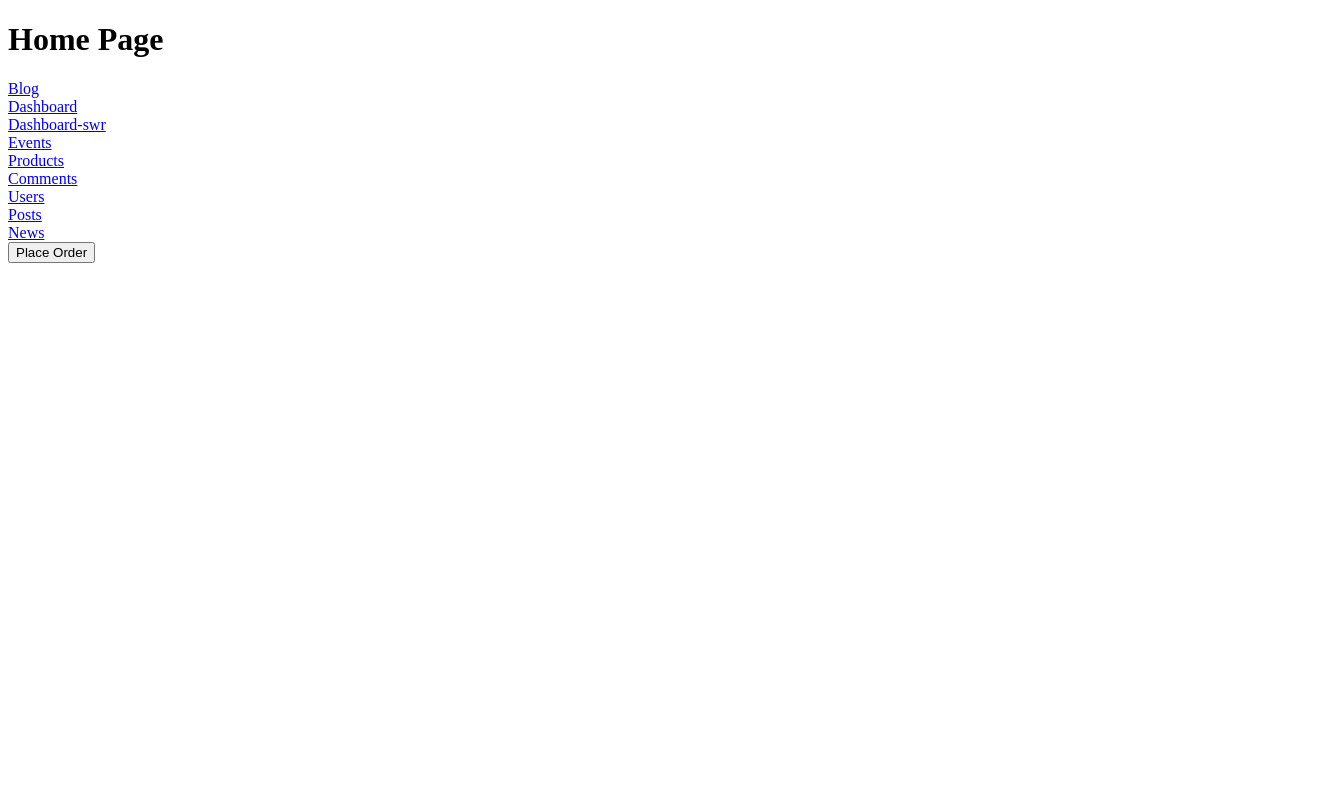
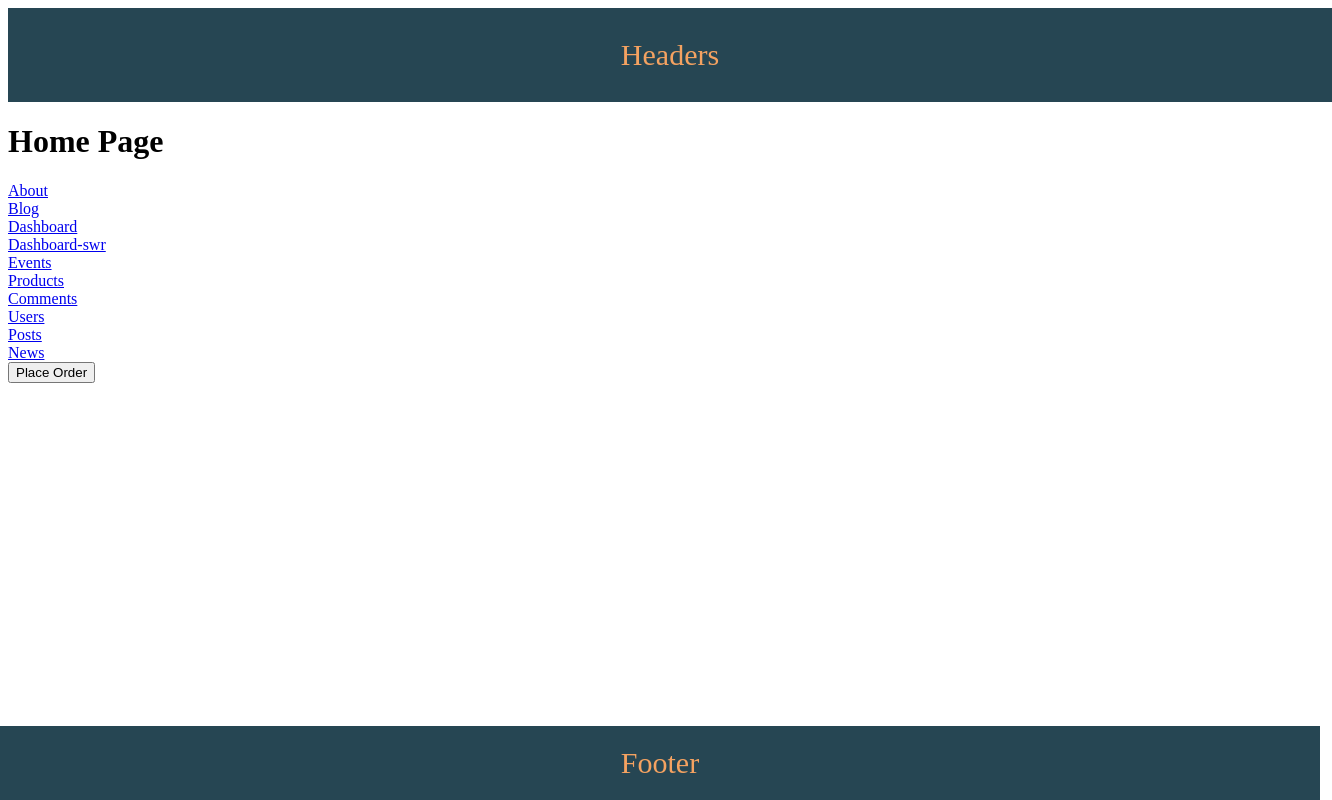
Before and after one commit to NajibBelhadj/nextJS, a Next.js app: page / in a window 1280 px wide. Shown: the whole page, 1332 px wide, since content can reach past the window. Built offline with nearby package versions, Linux system fonts and the light colour scheme.

Commit message:
App Layout

```diff
--- /dev/null
+++ b/components/Footer.js
@@ -0,0 +1,7 @@
+
+
+export default function Footer() {
+    return (
+        <div className="layout-footer">Footer</div>
+    )
+}
--- /dev/null
+++ b/components/Headers.js
@@ -0,0 +1,6 @@
+
+export default function Headers() {
+    return (
+        <div className='layout-header'>Headers</div>
+    )
+}
--- a/pages/_app.js
+++ b/pages/_app.js
@@ -1,5 +1,17 @@
-
+import Footer from "@/components/Footer";
+import Headers from "@/components/Headers";
+import '../styles/layout.css'
 
 export default function App({ Component, pageProps }) {
-  return <Component {...pageProps} />
+  if (Component.getLayout) {
+    return Component.getLayout(<Component {...pageProps} />)
+  }
+
+  return (
+    <>
+      <Headers />
+      <Component {...pageProps} />
+      <Footer />
+    </>
+  )
 }
--- a/pages/index.js
+++ b/pages/index.js
@@ -12,6 +12,9 @@ export default function Home() {
     return (
         <div>
             <h1>Home Page</h1>
+            <div>
+                <Link href="/about">About</Link>
+            </div>
             <div>
                 <Link href="/blog">Blog</Link>
             </div>
--- a/pages/users.js
+++ b/pages/users.js
@@ -1,4 +1,4 @@
-import User from "@/components/user";
+import User from "@/components/User";
 
 export default function UserList({ users }) {
     return (
--- /dev/null
+++ b/styles/layout.css
@@ -0,0 +1,25 @@
+.layout-header {
+  background-color: #264653;
+  color: #f4a261;
+  font-size: 30px;
+  text-align: center;
+  padding: 30px;
+  width: 100%;
+}
+.layout-footer {
+  background-color: #264653;
+  color: #f4a261;
+  font-size: 30px;
+  text-align: center;
+  padding: 20px;
+  position: fixed;
+  bottom: 0;
+  left: 0;
+  width: 100%;
+}
+.content {
+  display: flex;
+  justify-content: center;
+  align-items: center;
+  min-height: 100vh;
+}
```
Also changed, not shown: pages/about.js (+11 -2 lines), components/User.js (renamed from components/user.js).
